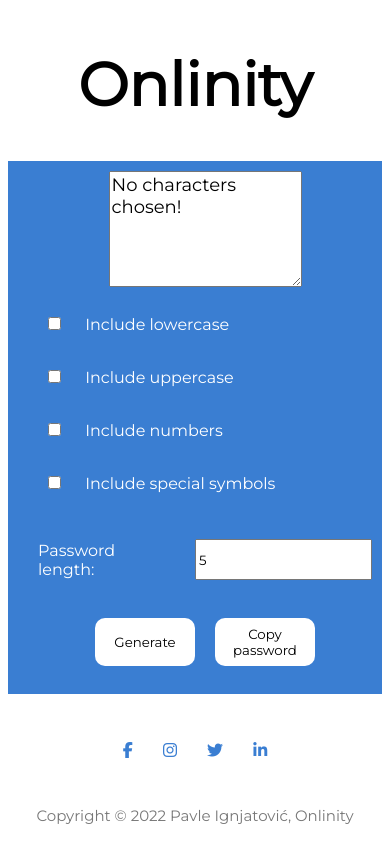
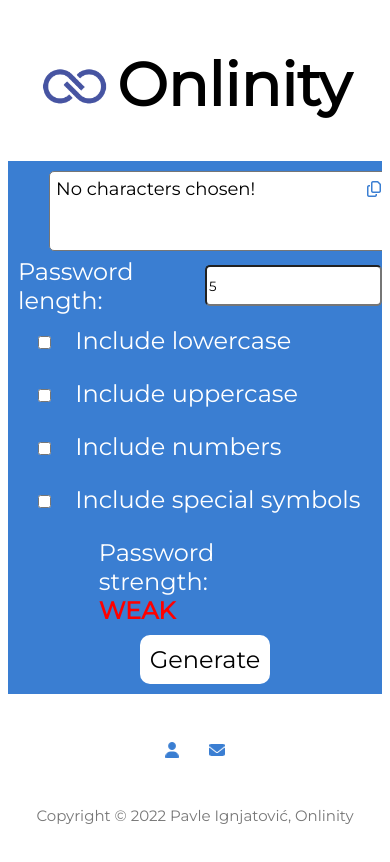
Before and after one commit to onlinity/password, a plain HTML site: page index.html in a window 390 px wide. Both pictures are taken after typing "5" into the empty fields and a click on the button "Generate". Drawn offline with Linux system fonts and the light colour scheme.

Commit message:
Add files via upload

```diff
--- a/index.html
+++ b/index.html
@@ -16,11 +16,21 @@
     <title>Password generator</title>
 </head>
 <body>
-    <h1>Onlinity</h1>
+    <header>
+        <img src="icon.png" alt="onlinity">
+        <h1>Onlinity</h1>
+      </header>
 
     <div class="content">
-        <textarea name="generated" id="generated" cols="20" rows="5" readonly></textarea>
+        <div class="textarea">
+            <textarea name="generated" id="generated" cols="20" rows="3" readonly></textarea>
+            <i class="fa-regular fa-copy" id="copybtn"></i>
+        </div>
         <div class="control">
+            <div class="length">
+                <p>Password length:</p>
+                <input type="number" id="number">
+            </div>
             <form class="settings">
                 <div>
                     <input type="checkbox" id="lowercase">
@@ -39,25 +49,22 @@
                     <label for="symbols">Include special symbols</label><br>
                 </div>
             </form>
-            <div class="length">
-                <p>Password length:</p>
-                <input type="number" id="number">
+            <div class="strength">
+                <p>Password strength:</p>
+                <p id="strength">NO DATA</p>
             </div>
-            <div class="buttons">
-                <button type="submit" id="submit">Generate</button>
-                <button type="copy" id="copybtn">Copy password</button>
-            </div>
+
+            <button type="button" id="submit">Generate</button>
+
         </div>
     </div>
 
     <footer>
         <div class="media">
-            <i class="fa fa-facebook"></i>
-            <i class="fa fa-instagram"></i>
-            <i class="fa fa-twitter"></i>
-            <i class="fa fa-linkedin"></i>
+            <a href="https://pavle.tk/"><i class="fa-solid fa-user fa-flip" style="--fa-animation-duration: 2s;"></i></a>
+            <a target="_blank" href="mailto:pavle.ignjatovic.08@gmail.com" title="pavle.ignjatovic.08@gmail.com"><i class="fa-solid fa-envelope fa-flip" style="--fa-animation-duration: 2s;"></i></a>
         </div>
         <p>Copyright © 2022 Pavle Ignjatović, Onlinity</p>
-    </footer>
+      </footer>
 </body>
 </html>
--- a/script.js
+++ b/script.js
@@ -8,6 +8,54 @@ let lower = 0
 let upper = 0
 let numbers = 0
 let symbols = 0
+
+
+function getResults(){
+    //Getting checkbox results
+    if (document.getElementById('lowercase').checked == true){
+        lower = 1
+    }else{
+        lower = 0
+    }
+    if (document.getElementById('uppercase').checked == true){
+        upper = 1
+    }else{
+        upper = 0
+    }
+    if (document.getElementById('numbers').checked == true){
+        numbers = 1
+    }else{
+        numbers = 0
+    }
+    if (document.getElementById('symbols').checked == true){
+        symbols = 1
+    }else{
+        symbols = 0
+    }
+}
+
+
+document.getElementById('lowercase').addEventListener('change', () => {
+    getResults()
+    strength()
+})
+document.getElementById('uppercase').addEventListener('change', () => {
+    getResults()
+    strength()
+})
+document.getElementById('numbers').addEventListener('change', () => {
+    getResults()
+    strength()
+})
+document.getElementById('symbols').addEventListener('change', () => {
+    getResults()
+    strength()
+})
+document.getElementById('number').addEventListener('change', () => {
+    getResults()
+    strength()
+})
+
 
 document.getElementById('submit').onclick = function(){
 
@@ -42,6 +90,40 @@ document.getElementById('submit').onclick = function(){
     }
 }
 
+document.getElementById('number').addEventListener("keypress", function(event) {
+    if (event.key === "Enter") {
+      document.getElementById("submit").click();
+    }
+  });
+
+
+
+function strength(){
+    let str = document.getElementById('strength')
+    let l = document.getElementById('number').value
+    if (l <= 10){
+        str.innerHTML = 'WEAK'
+        str.style.color = 'red'
+    } else if (l < 15){
+        if (symbols == 1 && upper == 1 && lower == 1){
+            str.innerHTML = 'MEDIUM'
+            str.style.color = 'yellow'
+        } else{
+            str.innerHTML = 'WEAK'
+            str.style.color = 'red'
+        }
+    } else{
+        if (symbols == 1 && upper == 1 && lower == 1 && numbers == 1){
+            str.innerHTML = 'STRONG'
+            str.style.color = 'green'
+        } else{
+            str.innerHTML = 'MEDIUM'
+            str.style.color = 'yellow'
+        }
+    }
+}
+
+
 
 
 //Copy text to clipboard
--- a/style.css
+++ b/style.css
@@ -7,6 +7,19 @@ h1{
     justify-content: center;
     font-size: 60px;
 }
+
+header{
+    display: flex;
+    justify-content: center;
+    align-items: center;
+    align-self: center;
+    margin-right: 10px;
+}
+
+header img{
+    height: 60px;
+}
+
 
 /*Horisontal scrol disable*/
 html, body {
@@ -32,16 +45,18 @@ html, body {
     margin: 10px;
 }
 
-.content textarea{
-    width: 50%;
-    margin: auto;
-}
+
 
 
 .settings{
     display: flex;
     flex-direction: column;
     color: white;
+    margin: auto;
+}
+
+.settings label{
+    font-size: 1.5rem;
 }
 
 .control{
@@ -50,22 +65,30 @@ html, body {
     display: table;
 }
 
-.buttons{
-    display: flex;
-    justify-content: center;
-    align-items: center;
-    margin: 8px;
+.control p{
+    color: white;
+    width: 60%;
+    margin: auto;
 }
 
-.buttons button{
+
+
+#submit{
+    display: flex;
     border-radius: 10px;
     background-color: #ffff;
     border: none;
-    width: 100px;
-    height: 3rem;
+    width: fit-content;
+    height: fit-content;
+    padding: 10px;
+    justify-content: center;
+    text-align: center;
+    align-self: center;
+    margin: auto;
+    font-size: 1.5rem;
 }
 
-.buttons button:hover{
+#submit:hover{
     cursor: pointer;
 }
 
@@ -75,21 +98,66 @@ html, body {
     color: #ffff;
     justify-content: center;
     align-items: center;
+    font-size: 1.5rem;
+    margin: auto;
 }
+
 
 .length input{
     height: 35px;
 }
 
-#generated{
-    font-size: x-large;
+.strength{
+    font-size: 1.5rem;
+    color: white;
+    display: flex;
 }
 
-@media only screen and (max-width: 400px) {
-    #generated{
-        font-size: large;
+@media (width < 430px){
+    .strength{
+        flex-direction: column;
+    }
+    .textarea{
+        width: 80vw;
     }
 }
+
+#strength{
+    font-weight: bold;
+    color: #777;
+}
+
+#generated{
+    font-size: large;
+    padding: 6px;
+    width: 100%;
+    margin: auto;
+    padding-right: 30px;
+    border-radius: 5px;
+}
+
+#number{
+    border-radius: 5px;
+}
+
+.textarea{
+    position: relative;
+    margin: auto;
+}
+
+.textarea i{
+    position: absolute;
+    top: 0;
+    right: -30px;
+    color: #3a7ed2;
+    margin: 10px;
+}
+
+.textarea i:hover{
+    cursor: pointer;
+}
+
+
 
 footer{
     width: 100%;
@@ -111,7 +179,7 @@ footer p{
     color: #777;
 }
 
-.media .fa{
+.media .fa, .fa-solid{
     color: #3a7ed2;
     margin: 0 13px;
     cursor: pointer;
```
